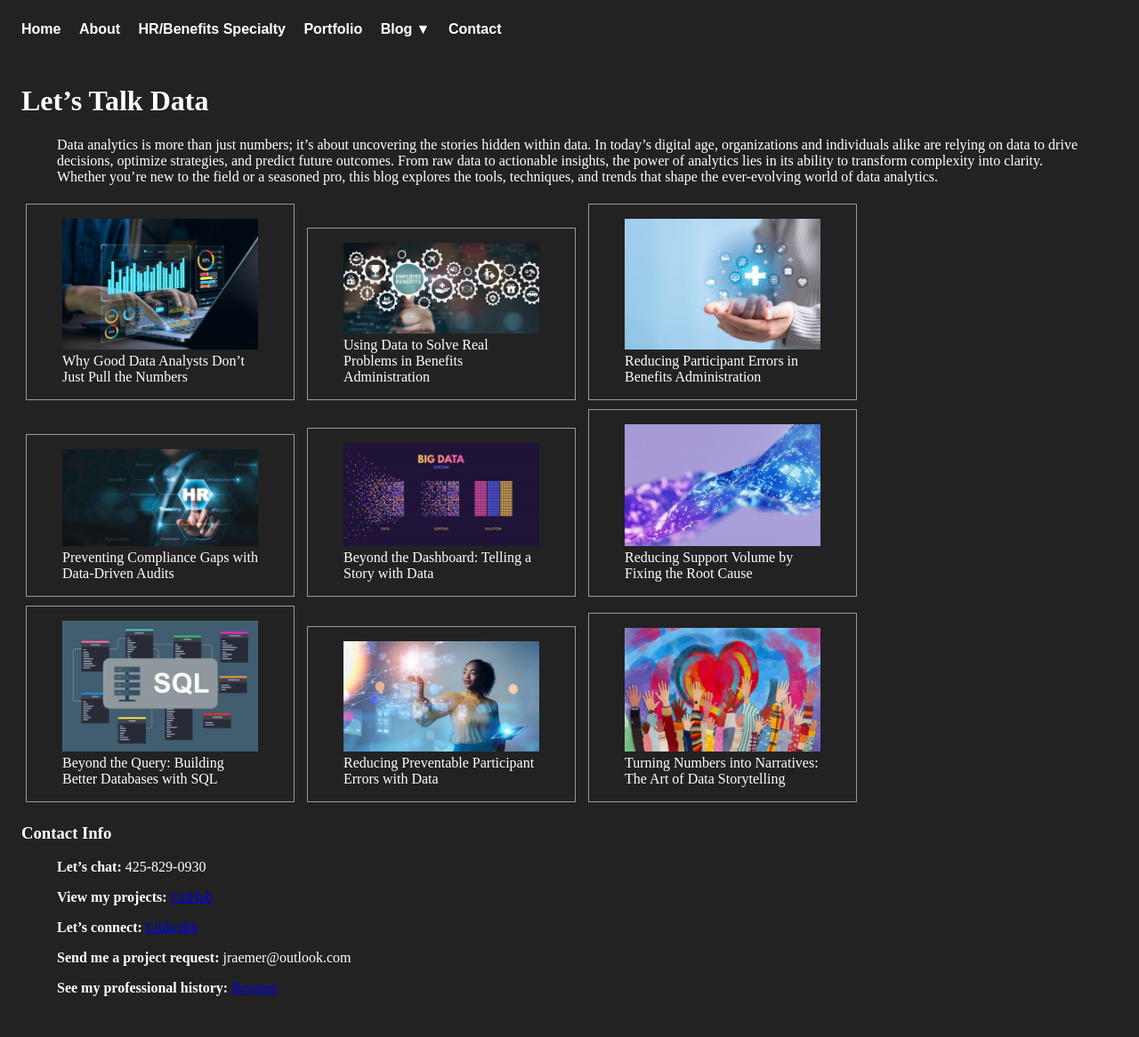
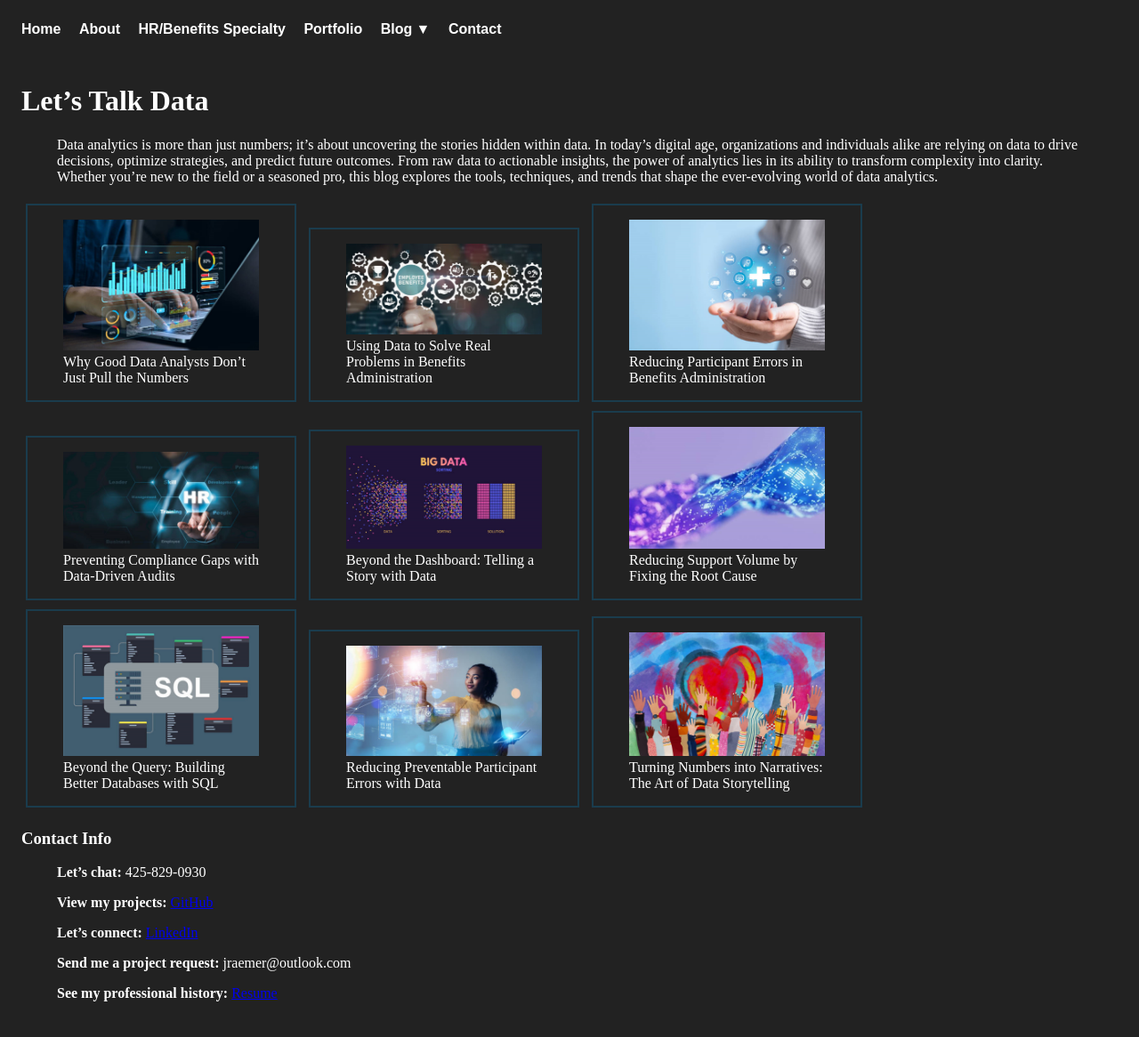
Before and after one commit to JerricaRaemer/databyjerrica.com, a Jekyll site: the page built from blog.md, in a window 1280 px wide. Shown: the whole page at 89% size. Built offline with Jekyll 4.4.1, drawn with Linux system fonts in a browser that asks for light colours; our own code applies the rules of GitHub Pages for plain Markdown files.

Commit message:
Update custom.css

```diff
--- a/assets/css/custom.css
+++ b/assets/css/custom.css
@@ -5,7 +5,7 @@ body {
 
 .gallery{
   display: inline-block;
-  border: 1px solid hsl(0, 0%, 60%);
+  border: 2px solid hsl(200, 50%, 20%);
   margin: 5px;
   width: 300px;
 }
```
